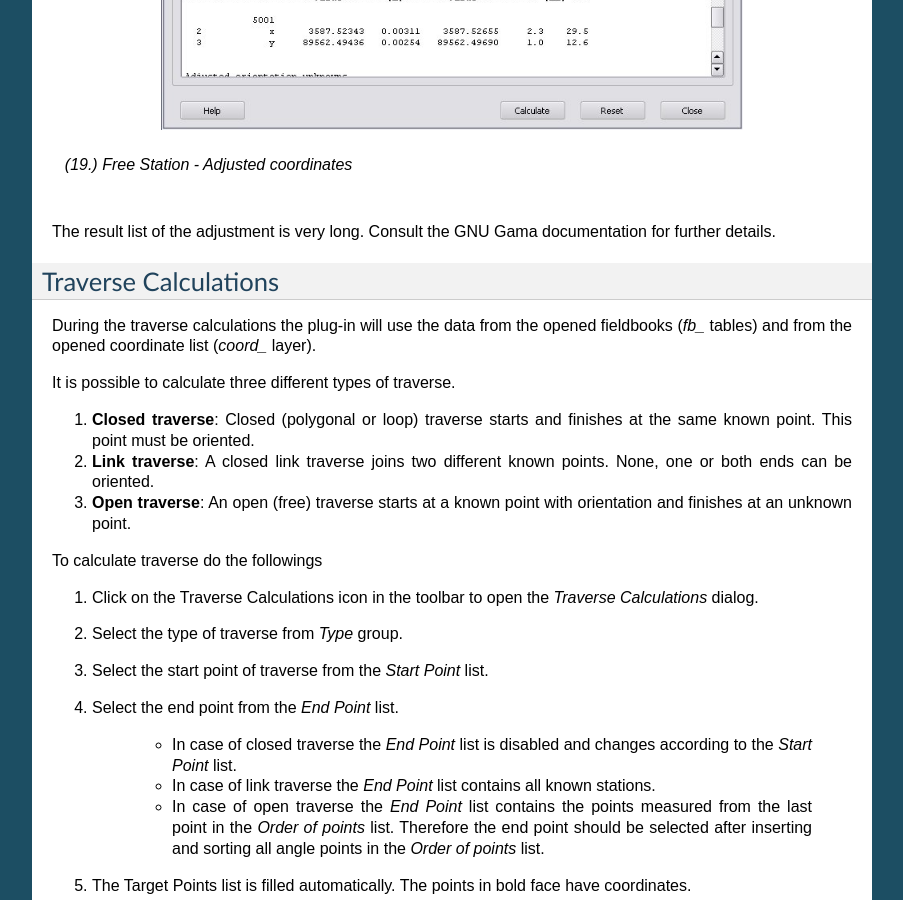
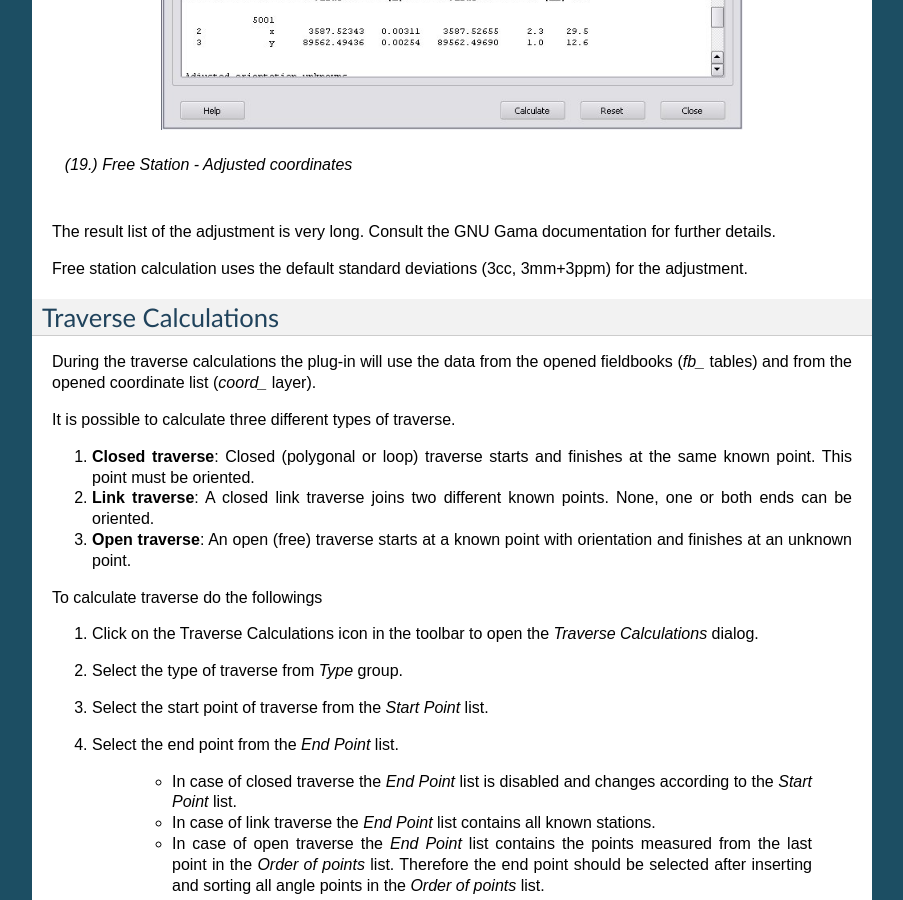
Before and after one commit to zsiki/ls, a Sphinx documentation site: the page built from doc/source/usersguide.rst, in a window 1280 px wide and 900 px high, scrolled down 17201 px. Shown: the whole window, without its empty margins (198-1101 px from the left). Built offline with Sphinx 7.4.7, drawn with Linux system fonts in a browser that asks for light colours.

Commit message:
free station standard deviation notice added

```diff
--- a/doc/source/usersguide.rst
+++ b/doc/source/usersguide.rst
@@ -527,6 +527,8 @@ To calculate free station do the followings
 
 The result list of the adjustment is very long. Consult the GNU Gama documentation for further details.
 
+Free station calculation uses the default standard deviations (3cc, 3mm+3ppm) for the adjustment.
+
 Traverse Calculations
 :::::::::::::::::::::
 
```
